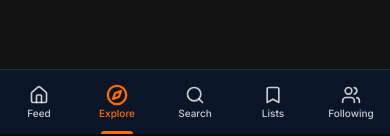
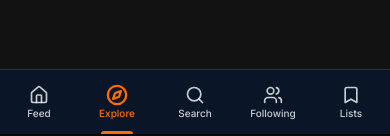
Before and after one commit to AyoonButt/bingewise-web, a Next.js app: page /explore in a window 390 px wide. Shown: the part 710-846 px from the top of the page. Built offline with nearby package versions, Linux system fonts and the light colour scheme; no server answers.

Commit message:
Mobile Nav Order Change

```diff
--- a/src/components/layout/MobileNav.tsx
+++ b/src/components/layout/MobileNav.tsx
@@ -10,8 +10,8 @@ const navItems = [
   { href: "/feed", label: "Feed", icon: Home },
   { href: "/explore", label: "Explore", icon: Compass },
   { href: "/search", label: "Search", icon: Search },
+  { href: "/following", label: "Following", icon: Users },
   { href: "/watchlists", label: "Lists", icon: Bookmark },
-  { href: "/following", label: "Following", icon: Users },
 ];
 
 export function MobileNav() {
```
